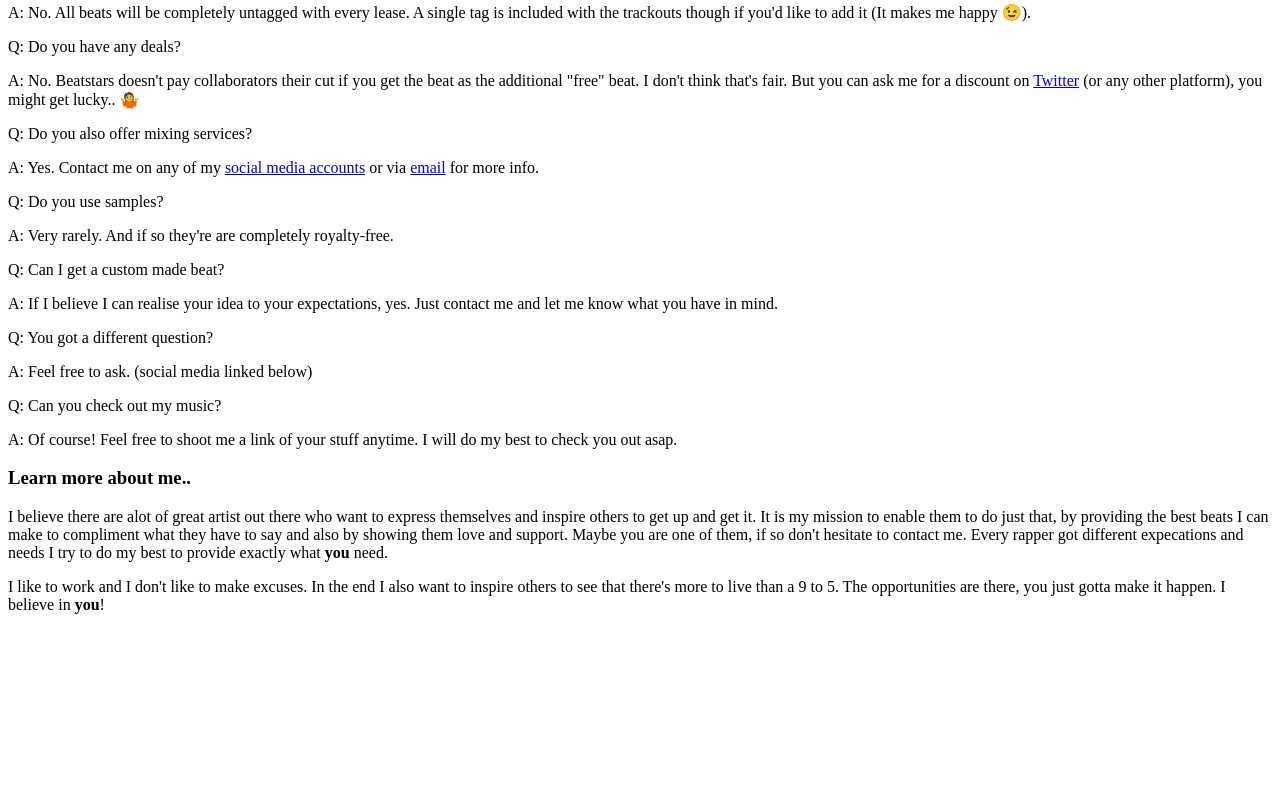
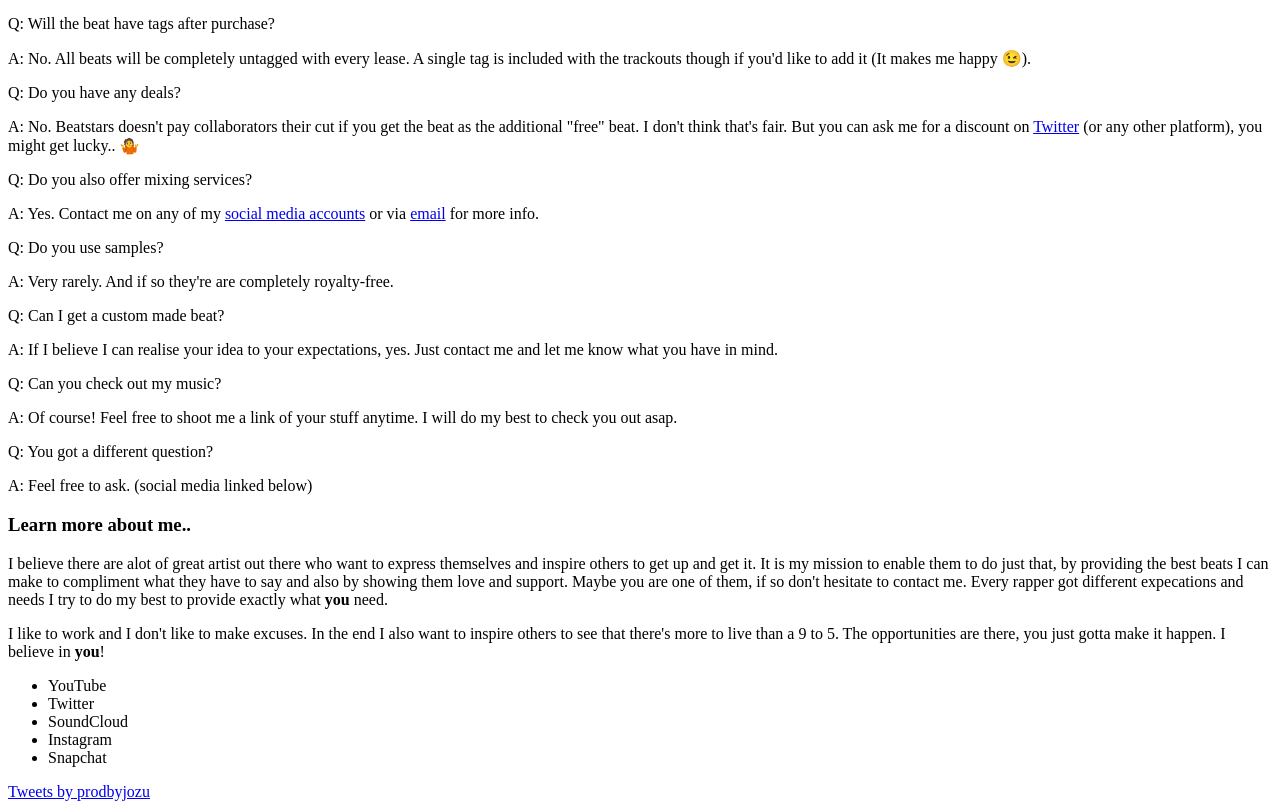
Before and after one commit to josuak/beats, a plain HTML site: page index.html in a window 1280 px wide. Shown: the part 793-1602 px from the top of the page. Before the commit the page ends 1423 px from the top, so only its background shows below. Drawn offline with Linux system fonts and the light colour scheme.

Commit message:
Added Social Section Markup

```diff
--- a/index.html
+++ b/index.html
@@ -13,6 +13,7 @@
       <section id="store">
       </section>
       <section id="licenses">
+        <h2>Licensing</h2>
         <div id="mp3">
           <h4>MP3 Lease</h4>
           <ul>
@@ -74,11 +75,11 @@
         <p class="question">Q: Can I get a custom made beat?</p>
         <p class="answer">A: If I believe I can realise your idea to your expectations, yes. Just contact me and let me know what you have in mind.</p>
 
+        <p class="question">Q: Can you check out my music?</p>
+        <p class="answer">A: Of course! Feel free to shoot me a link of your stuff anytime. I will do my best to check you out asap.</p>
+
         <p class="question">Q: You got a different question?</p>
         <p class="answer">A: Feel free to ask. (social media linked below)</p>
-
-        <p class="question">Q: Can you check out my music?</p>
-        <p class="answer">A: Of course! Feel free to shoot me a link of your stuff anytime. I will do my best to check you out asap.</p>
 
       </section>
       <section id="about">
@@ -92,6 +93,14 @@
         </div>
       </section>
       <section id="social">
+        <ul>
+          <li>YouTube</li>
+          <li>Twitter</li>
+          <li>SoundCloud</li>
+          <li>Instagram</li>
+          <li>Snapchat</li>
+        </ul>
+        <div id="variable-social-content"><!-- placeholder: --><a class="twitter-timeline" data-height="800" href="https://twitter.com/prodbyjozu?ref_src=twsrc%5Etfw">Tweets by prodbyjozu</a> <script async src="https://platform.twitter.com/widgets.js" charset="utf-8"></script></div>
       </section>
       <section id="contact">
       </section>
```
